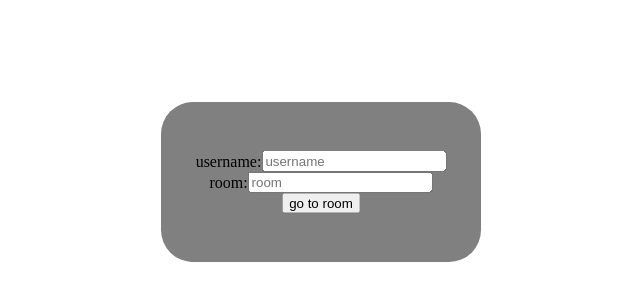
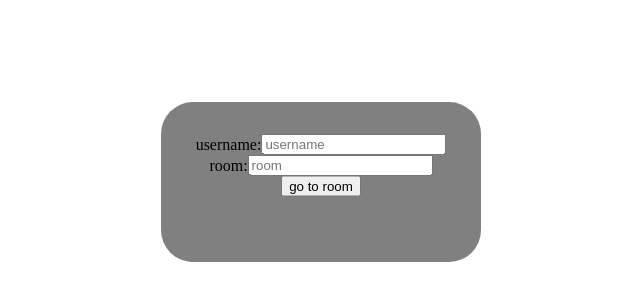
Before and after one commit to bisaek/best-site, a website: page public/index.html in a window 1280 px wide. Shown: the part 218-518 px from the top of the page, without its empty margins (319-959 px from the left). Drawn offline with nearby package versions, Linux system fonts and the light colour scheme.

Commit message:
Update index.html

```diff
--- a/public/index.html
+++ b/public/index.html
@@ -8,14 +8,14 @@
     <title>Document</title>
     <style>
         .overview {
-            position: fixed;
+            /*position: fixed;
             top: 50%;
-            left: 50%;
-            transform: translate(-50%, -50%);
-            -webkit-transform: translate(-50%, -50%);
+            left: 50%;*/
+            transform: translate(0, 50%);
+            /*-webkit-transform: translate(-50%, -50%);
             -moz-transform: translate(-50%, -50%);
             -o-transform: translate(-50%, -50%);
-            -ms-transform: translate(-50%, -50%);
+            -ms-transform: translate(-50%, -50%);*/
         }
 
         .container {
```
